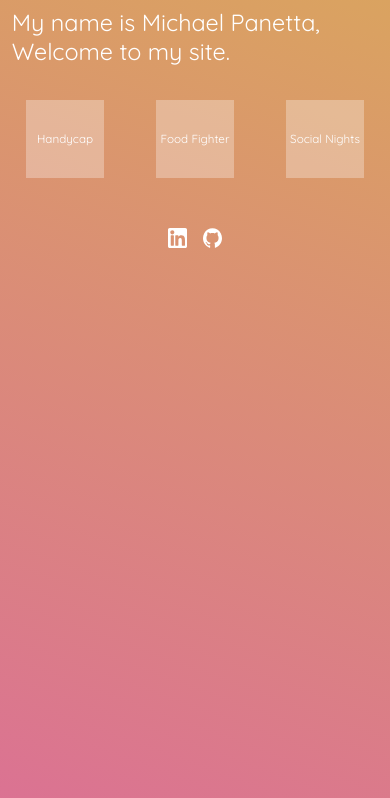
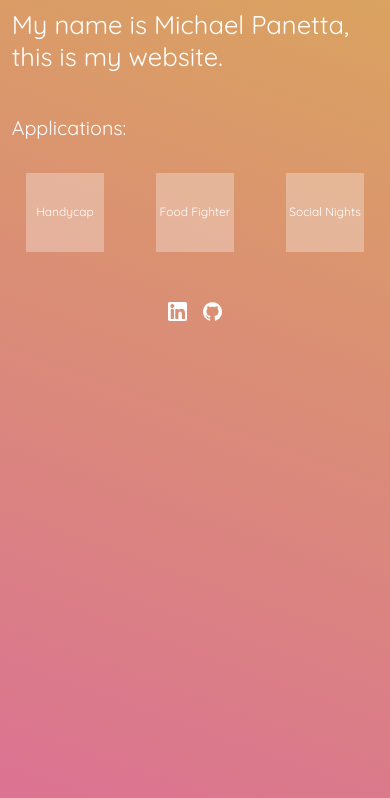
Before and after one commit to panetters/personal-site, a React (Create React App) app: page / in a window 390 px wide. Shown: the top 798 px of the page. Built offline with nearby package versions, Linux system fonts and the light colour scheme.

Commit message:
changed title and responsive CSS

```diff
--- a/src/components/App.js
+++ b/src/components/App.js
@@ -10,7 +10,7 @@ class App extends Component {
       <div>
         <div className="title">
           My name is Michael Panetta,<br/>
-          Welcome to my site.
+          this is my website.
         </div>
         <Applications/>
         <BottomBar/>
--- a/src/components/ApplicationList.js
+++ b/src/components/ApplicationList.js
@@ -6,11 +6,16 @@ import AppsList from '../data/appdata';
 class ApplicationList extends Component {
   render() {
     return (
-      <div className="app-links">
-        {AppsList.map(app => {
-          return <Application key={app.name} app={app.name} link={app.link}/>
-        })}
-      </div>
+      <React.Fragment>
+        <div className="section-header">
+          Applications:
+        </div>
+        <div className="app-links">
+          {AppsList.map(app => {
+            return <Application key={app.name} app={app.name} link={app.link}/>
+          })}
+        </div>
+      </React.Fragment>
     );
   }
 }
--- a/src/styles/App.css
+++ b/src/styles/App.css
@@ -18,7 +18,14 @@ html {
 
 .title {
   font-family: Quicksand;
-  font-size: 6vw;
+  font-size: calc(10px + 4vw);
+  padding: 1vh 3vw;
+  margin-bottom: 3vh;
+}
+
+.section-header {
+  font-family: Quicksand;
+  font-size: calc(8px + 3vw);
   padding: 1vh 3vw;
   margin-bottom: 3vh;
 }
@@ -31,8 +38,8 @@ html {
 
 .app-box {
   display: inline-block;
-  height: 20vw;
-  width: 20vw;
+  height: calc(20px + 15vw);
+  width: calc(20px + 15vw);
   background-color: rgba(255, 255, 255, .3);
   transition: background-color 0.5s ease;
 }
@@ -43,10 +50,10 @@ html {
 }
 
 .app-name {
-  height: 20vw;
-  line-height: 20vw;
+  height: calc(20px + 15vw);
+  line-height: calc(20px + 15vw);;
   font-family: Quicksand;
-  font-size: 3vw;
+  font-size: calc(5px + 1.8vw);
   text-align: center;
 }
 
```
